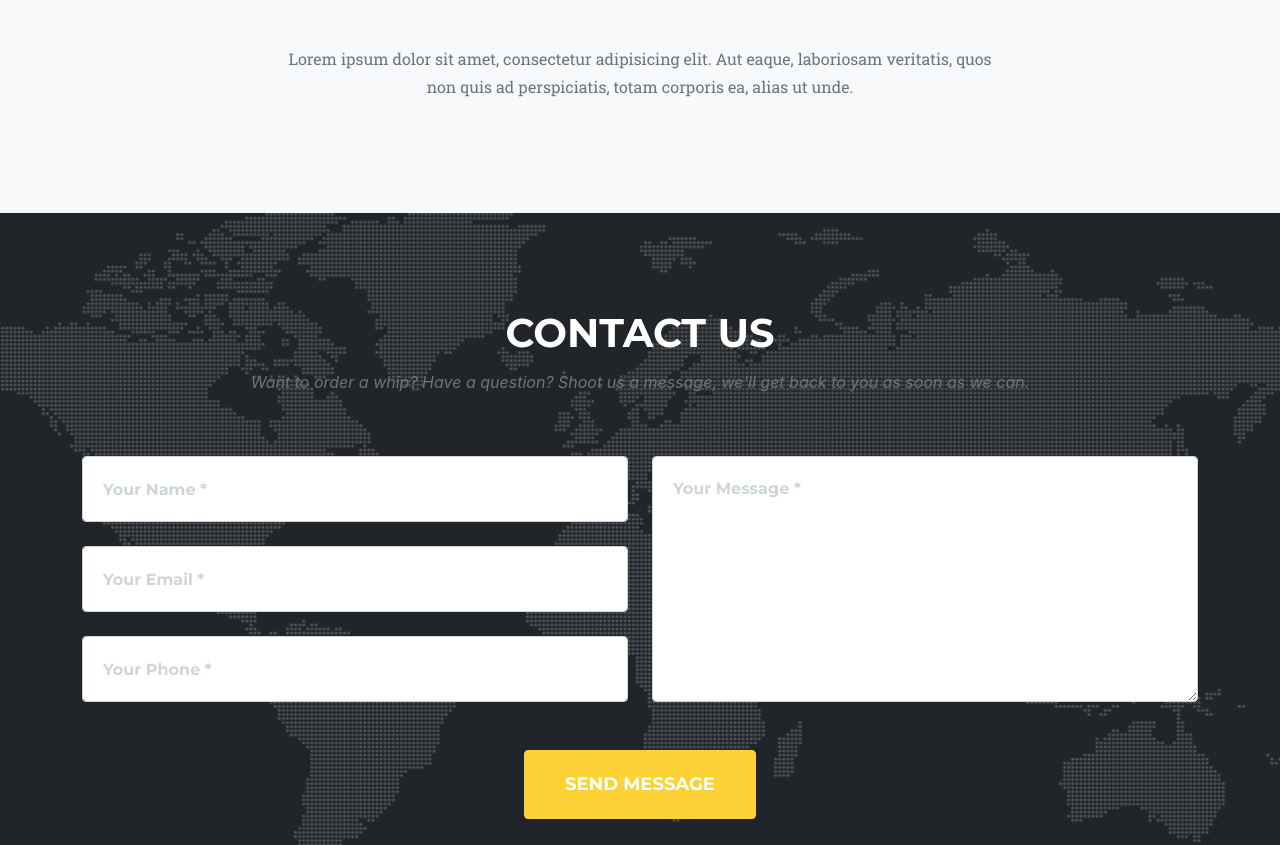
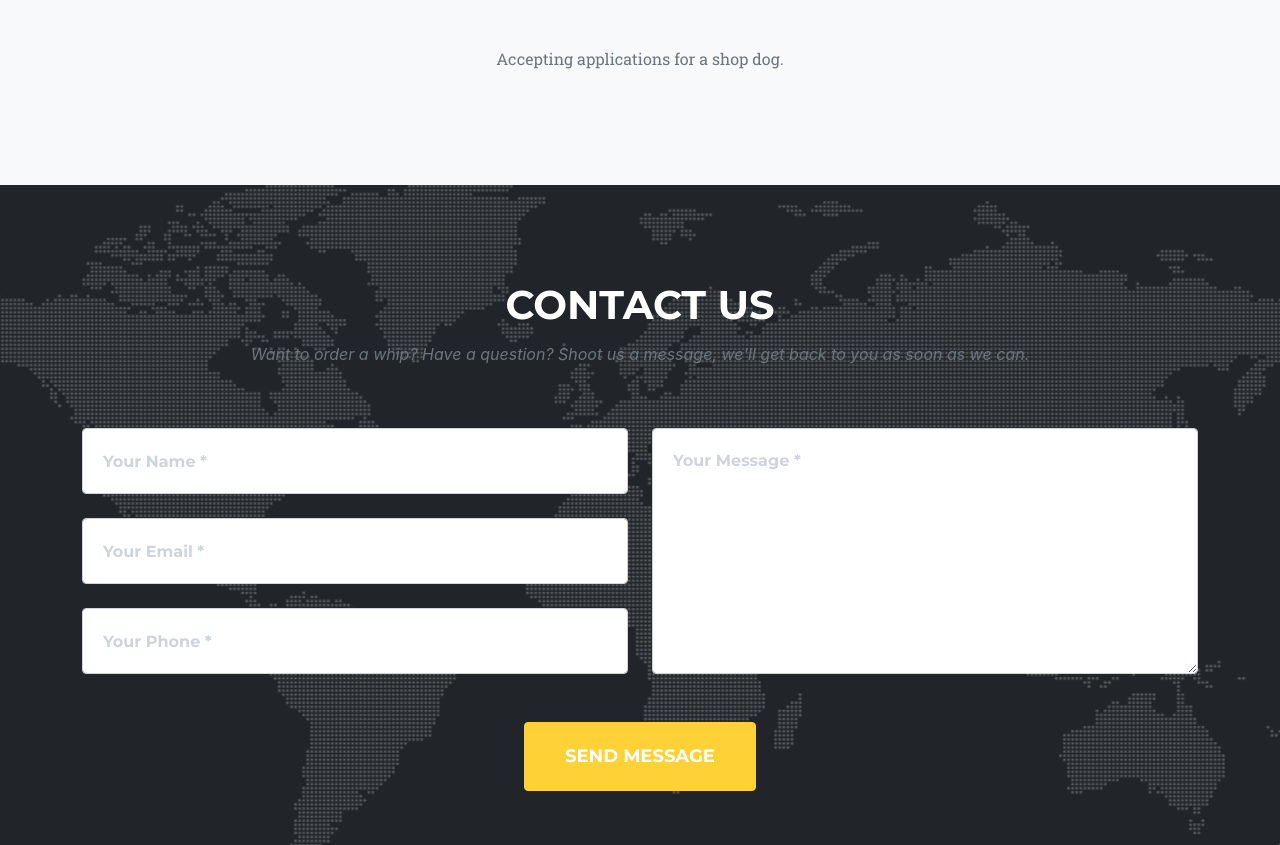
Before and after one commit to clintonlunn/gerrits-whip-factory-2, a website: page dist/index.html in a window 1280 px wide. Shown: the part 3545-4390 px from the top of the page. Drawn offline with nearby package versions, Linux system fonts and the light colour scheme; a web font is replaced by a local one.

Commit message:
Text changes

```diff
--- a/dist/index.html
+++ b/dist/index.html
@@ -249,8 +249,7 @@
             </div>
             <div class="row">
                 <div class="col-lg-8 mx-auto text-center">
-                    <p class="large text-muted">Lorem ipsum dolor sit amet, consectetur adipisicing elit. Aut eaque,
-                        laboriosam veritatis, quos non quis ad perspiciatis, totam corporis ea, alias ut unde.</p>
+                    <p class="large text-muted">Accepting applications for a shop dog.</p>
                 </div>
             </div>
         </div>
```
